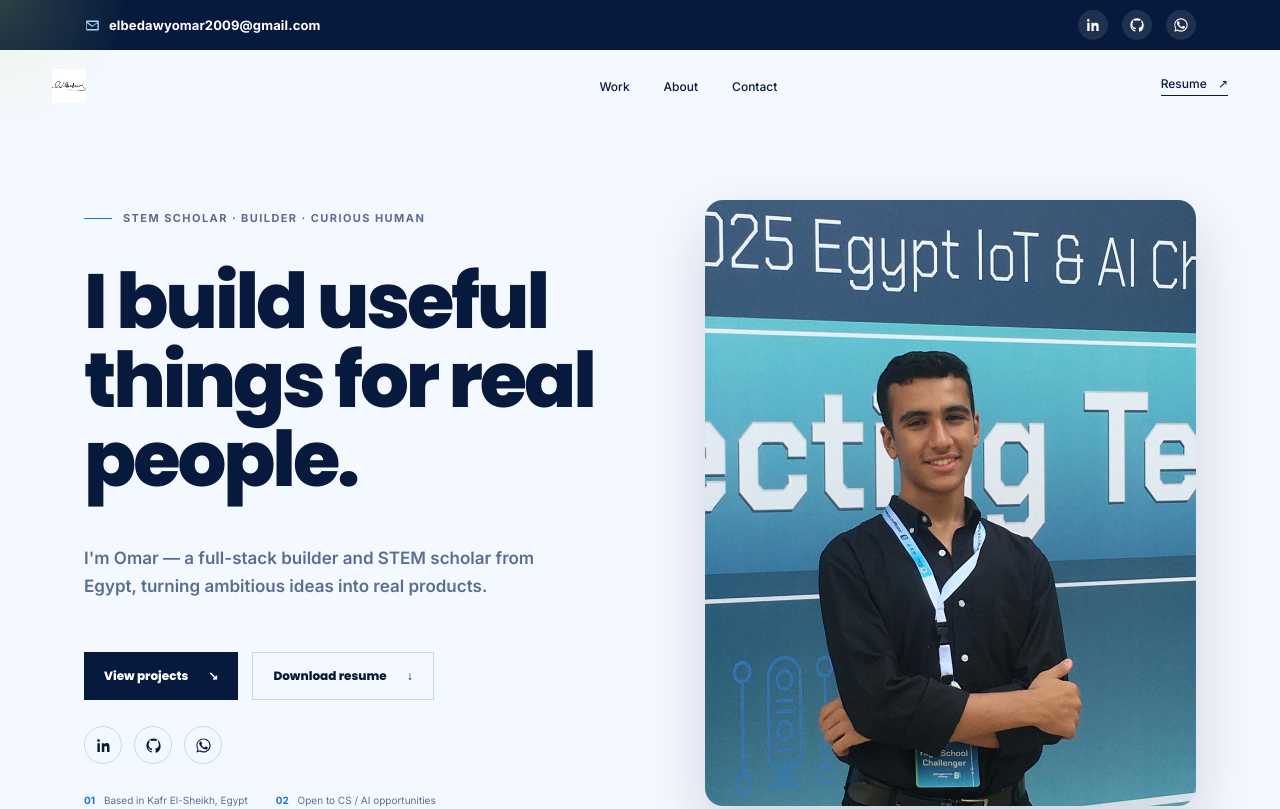
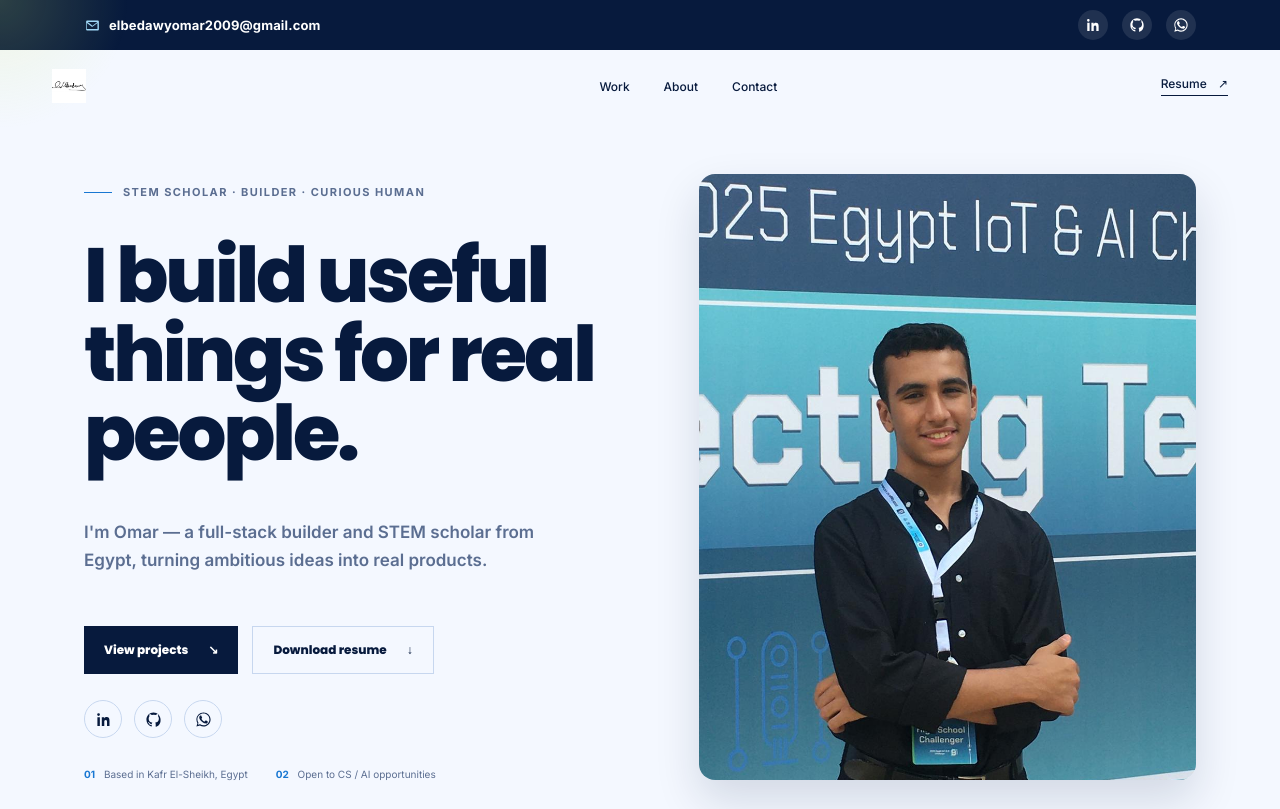
Before and after one commit to omarelbedawy/omarelbedawy.github.io, a plain HTML site: page index.html in a window 1280 px wide. Shown: the top 809 px of the page. Drawn offline with Linux system fonts and the light colour scheme.

Commit message:
Redesign v3: compact hero photo panel, achievements section, uploadable signature (style.css)

```diff
--- a/style.css
+++ b/style.css
@@ -76,7 +76,7 @@ h1,h2,h3{font-weight:800;letter-spacing:-.04em}
 /* ===== Hero v2: photo confined to the right half, left side stays plain (no color bleed) ===== */
 .hero{min-height:auto;display:block;position:relative;isolation:isolate;padding:0}
 .hero:before{content:none}
-.hero-grid{display:grid;grid-template-columns:1.15fr 1fr;gap:56px;align-items:stretch;padding-top:78px;padding-bottom:78px}
+.hero-grid{display:grid;grid-template-columns:1.15fr 1fr;gap:44px;align-items:stretch;padding-top:52px;padding-bottom:52px}
 .hero-copy{max-width:none;padding:0;display:flex;flex-direction:column;justify-content:center}
 .hero .eyebrow{color:var(--muted)}
 .hero .eyebrow i{background:var(--orange)}
@@ -84,8 +84,8 @@ h1,h2,h3{font-weight:800;letter-spacing:-.04em}
 .hero-intro{color:var(--muted);font-weight:600}
 .hero-meta{color:var(--muted)}
 .hero-meta b{color:var(--orange)}
-.hero-photo{background-image:var(--hero-image);background-size:cover;background-position:center;border-radius:18px;min-height:380px;box-shadow:0 25px 60px rgba(7,26,61,.16)}
-@media(max-width:900px){.hero-grid{grid-template-columns:1fr;gap:26px;padding-top:48px;padding-bottom:40px}.hero-photo{min-height:260px}}
+.hero-photo{background-image:var(--hero-image);background-size:cover;background-position:center;border-radius:16px;min-height:300px;box-shadow:0 20px 45px rgba(7,26,61,.14)}
+@media(max-width:900px){.hero-grid{grid-template-columns:1fr;gap:22px;padding-top:36px;padding-bottom:32px}.hero-photo{min-height:220px}}
 
 /* ===== Hero social row, right under the buttons ===== */
 .hero-socials{display:flex;align-items:center;gap:12px;margin-top:26px}
```
